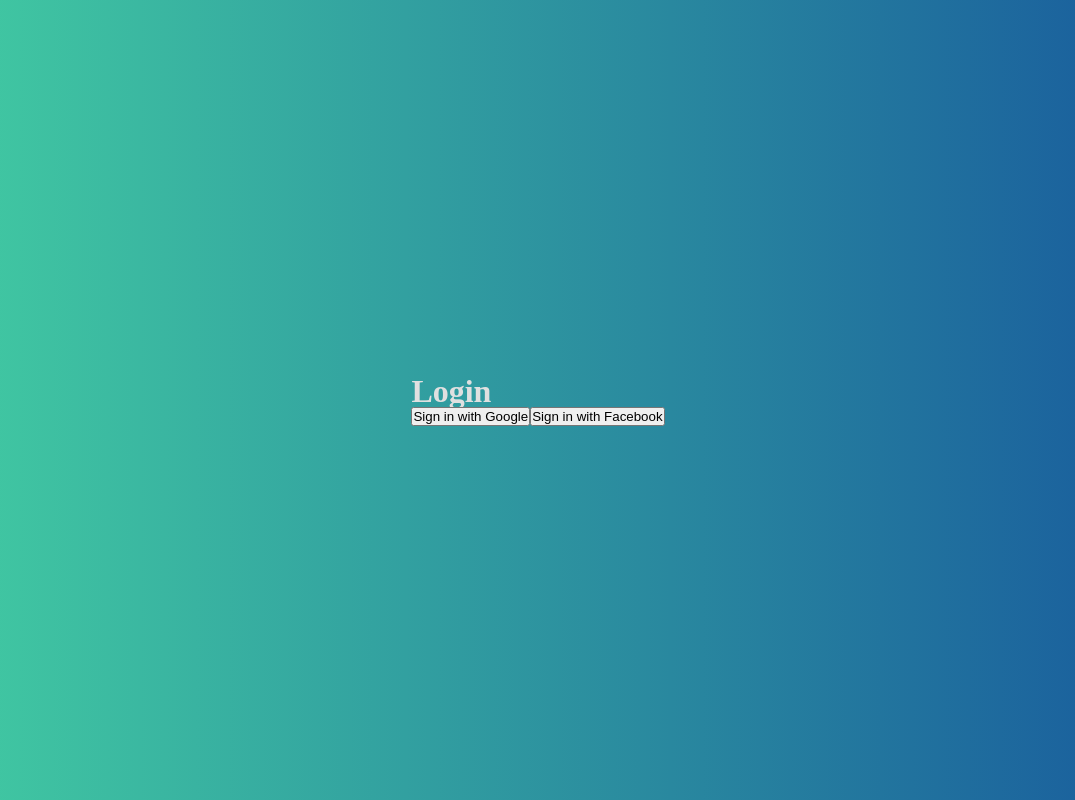
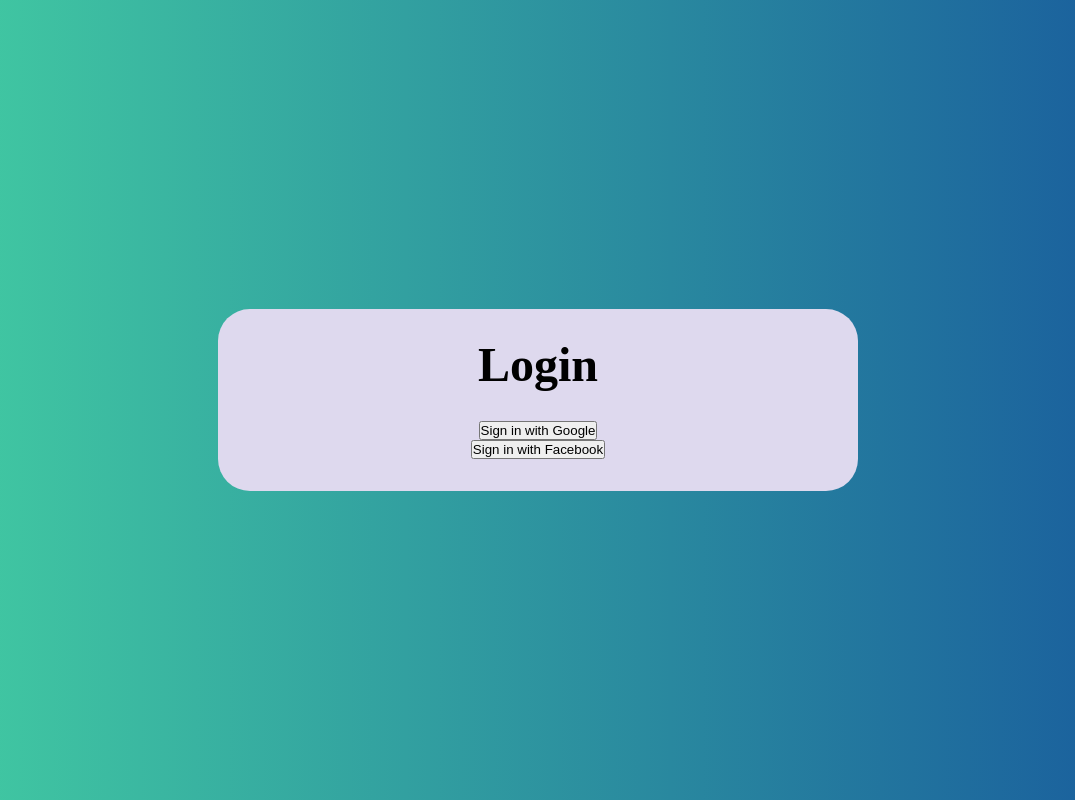
Before and after one commit to sbinmakhashen/Sal-chat, a React (Create React App) app: page / in a window 1280 px wide. Shown: the whole page, without its empty margins (102-1177 px from the left). Built offline with nearby package versions, Linux system fonts and the light colour scheme; no server answers.

Commit message:
mixin for flexbox

```diff
--- a/src/components/Login.js
+++ b/src/components/Login.js
@@ -13,9 +13,9 @@ const Login = () => {
   };
   return (
     <div className='login-page'>
-      <div className='login-container'>
-        <h1 className='login-title'>Login</h1>
-        <div className='login-btns'>
+      <div className='login-page-container'>
+        <h1 className='login-page-title'>Login</h1>
+        <div className='login-page-btns'>
           <button onClick={handleLoginGoogle} className='btn'>
             Sign in with Google
           </button>
--- a/src/styling/css/main.css
+++ b/src/styling/css/main.css
@@ -28,12 +28,45 @@
 .login-page-container {
   background: #ded9ee;
   padding: 2rem;
+  border-radius: 2rem;
+  width: 50%;
+}
+
+.login-page-container .login-page-title {
+  display: -webkit-box;
+  display: -ms-flexbox;
+  display: flex;
+  -webkit-box-pack: center;
+      -ms-flex-pack: center;
+          justify-content: center;
+  -webkit-box-align: center;
+      -ms-flex-align: center;
+          align-items: center;
+  margin-bottom: 2rem;
+  font-weight: 900;
+  font-size: 3rem;
+}
+
+.login-page-btns {
+  display: -webkit-box;
+  display: -ms-flexbox;
+  display: flex;
+  -webkit-box-pack: center;
+      -ms-flex-pack: center;
+          justify-content: center;
+  -webkit-box-align: center;
+      -ms-flex-align: center;
+          align-items: center;
+  -webkit-box-orient: vertical;
+  -webkit-box-direction: normal;
+      -ms-flex-direction: column;
+          flex-direction: column;
 }
 
 body {
   background: -webkit-gradient(linear, left top, right top, from(#43cea2), to(#185a9d)) fixed;
   background: linear-gradient(to right, #43cea2, #185a9d) fixed;
-  color: #e0e0e0;
+  color: #000;
   line-height: 1;
   overflow: hidden;
 }
--- a/src/styling/scss/_config.scss
+++ b/src/styling/scss/_config.scss
@@ -9,7 +9,7 @@ $container-color: #ded9ee;
 }
 
 @function get-text-color($color) {
-  @if (lightness($color) > 50) {
+  @if (lightness($color) > 15) {
     @return #000;
   } @else {
     @return #e0e0e0;
--- a/src/styling/scss/_login.scss
+++ b/src/styling/scss/_login.scss
@@ -7,5 +7,19 @@
   &-container {
     background: $container-color;
     padding: 2rem;
+    border-radius: 2rem;
+    width: 50%;
+
+    .login-page-title {
+      @include flex-center;
+      margin-bottom: 2rem;
+      font-weight: 900;
+      font-size: 3rem;
+    }
+  }
+
+  &-btns {
+    @include flex-center;
+    flex-direction: column;
   }
 }
```
Also changed, not shown: 1 other file (tests, documents, lock files or other folders).
